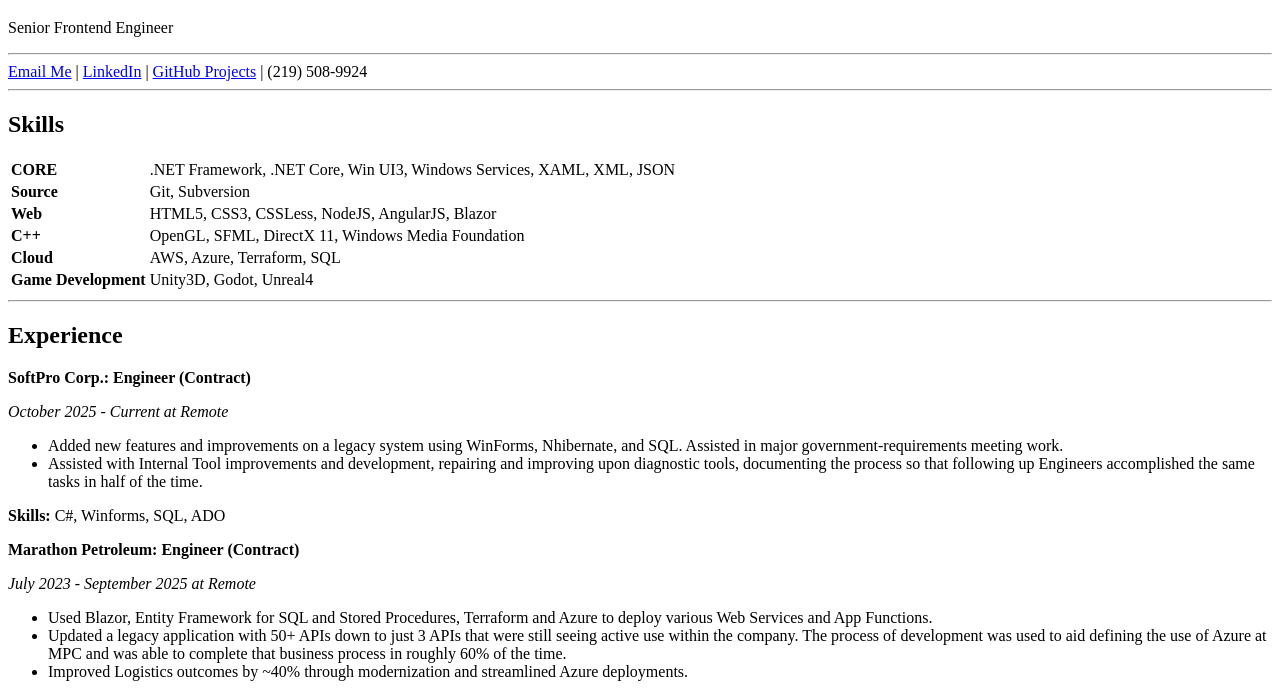
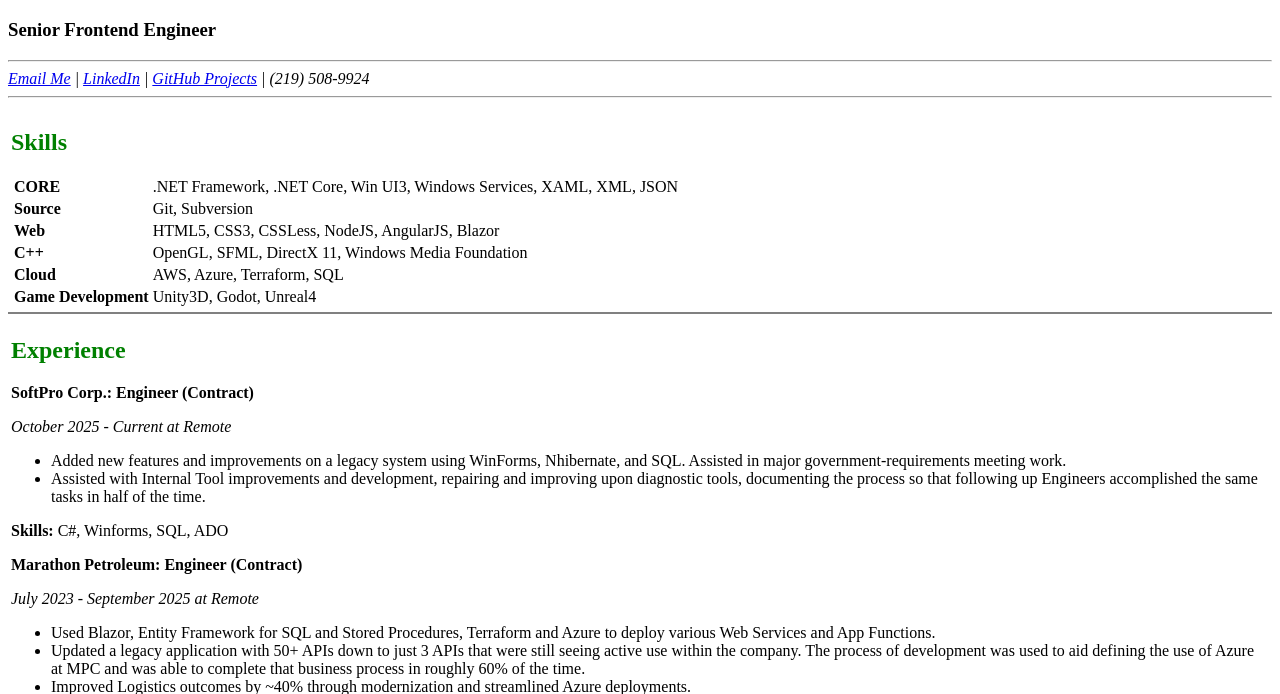
Before and after one commit to brettsatoru/living-resume, a plain HTML site: page index.html in a window 1280 px wide. Shown: the part 61-755 px from the top of the page. Drawn offline with Linux system fonts and the light colour scheme.

Commit message:
Fixing up some formatting

```diff
--- a/index.html
+++ b/index.html
@@ -1,18 +1,31 @@
 <!DOCTYPE html>
 <head>
     <title>CV for Brett Jones</title>
+    <style type=""text/css">
+        section {
+            border-top: 0px; border-left: 0px; border-right:0px;
+            border-bottom: 2px; border-color: gray; border-style: solid;
+            padding: 3px;
+        }
+        h2 {
+            color: green;
+        }
+    </style>
+    <meta
 </head>
 <body>
     <header>
         <h1>Brett Jones</h1>
-        <p>Senior Frontend Engineer</p>
+        <h3>Senior Frontend Engineer</h3>
         <hr />
-        <div>
-            <a href="brett.jones.lee@gmail.com">Email Me</a> | <a href="https://www.linkedin.com/in/brett-jones-45313687/">LinkedIn</a> | <a href="https://github.com/brettsatoru">GitHub Projects</a> | (219) 508-9924
-        </div>
+        <nav>
+            <address>
+                <a href="brett.jones.lee@gmail.com">Email Me</a> | <a href="https://www.linkedin.com/in/brett-jones-45313687/">LinkedIn</a> | <a href="https://github.com/brettsatoru">GitHub Projects</a> | (219) 508-9924
+            </address>
+        </nav>
+        <hr />
     </header>
     <main>
-        <hr />
         <section id="skills">
             <h2>Skills</h2>
             <table>
@@ -42,7 +55,6 @@
                 </tr>
             </table>
         </section>
-        <hr />
         <section id="history">
             <h2>Experience</h2>
             <div>
@@ -122,12 +134,10 @@
                 <div><strong>Skills:</strong> Unity3D, C#, Mobile Development</div>
             </div>
         </section>
-        <hr />
         <section id="education">
             <h2>Education</h2>
             <p>Bachelor of Technology: Purdue University Calumet (Hammond, IN)</p>
         </section>
-        <hr />
         <section id=""Projects">
             <h2>Projects</h2>
             <div>
@@ -150,7 +160,6 @@
         </section>
     </main>
     <footer>
-        <hr />
         <div>Brett Jones</div>
         <address>
             <a href="brett.jones.lee@gmail.com">Email Me</a> | <a href="https://www.linkedin.com/in/brett-jones-45313687/">LinkedIn</a> | <a href="https://github.com/brettsatoru">GitHub Projects</a> | (219) 508-9924
```
Also changed, not shown: 1 other file.
